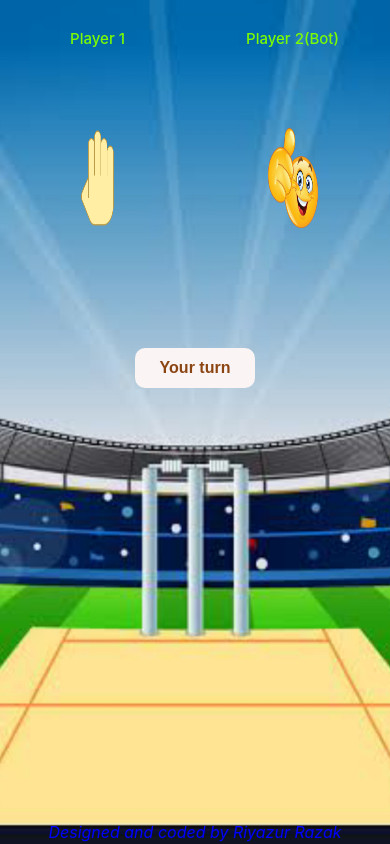
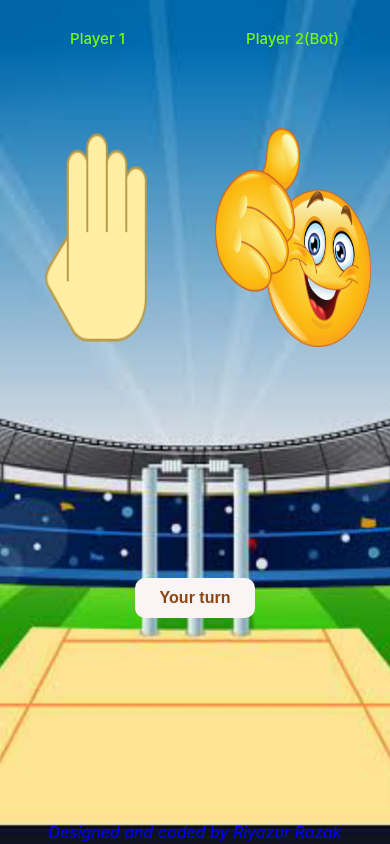
Before and after one commit to RiyazurRazak/game-HandCricket, a plain HTML site: page index.html in a window 390 px wide. Both pictures are taken after a click on the button "Bat". Drawn offline with nearby package versions, Linux system fonts and the light colour scheme.

Commit message:
Update styles.css

```diff
--- a/styles.css
+++ b/styles.css
@@ -93,9 +93,8 @@ em{
         margin: 0;
     }
     #game img{
-            height : 100px;
-            width: 50px;
-
+             max-height : 50%;
+             width: 80%;
     }
     h1 {
         font-size: 15px;
@@ -148,7 +147,7 @@ em{
         margin-top: 40px;
     }
     .play{
-        margin-top: 80px;
+        margin-top: 140px;
     }
     .col-sm-6{
         width: 50%;
```
